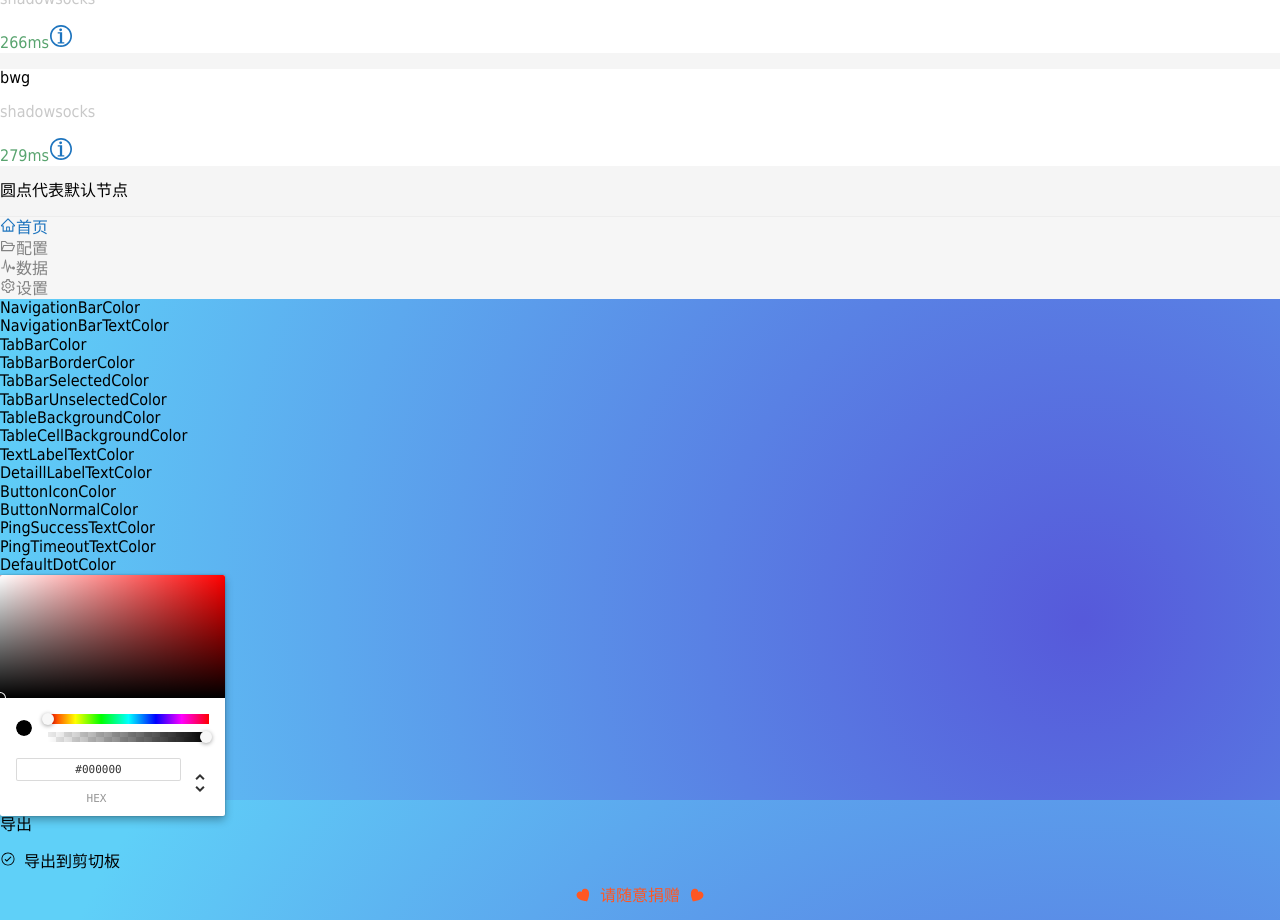
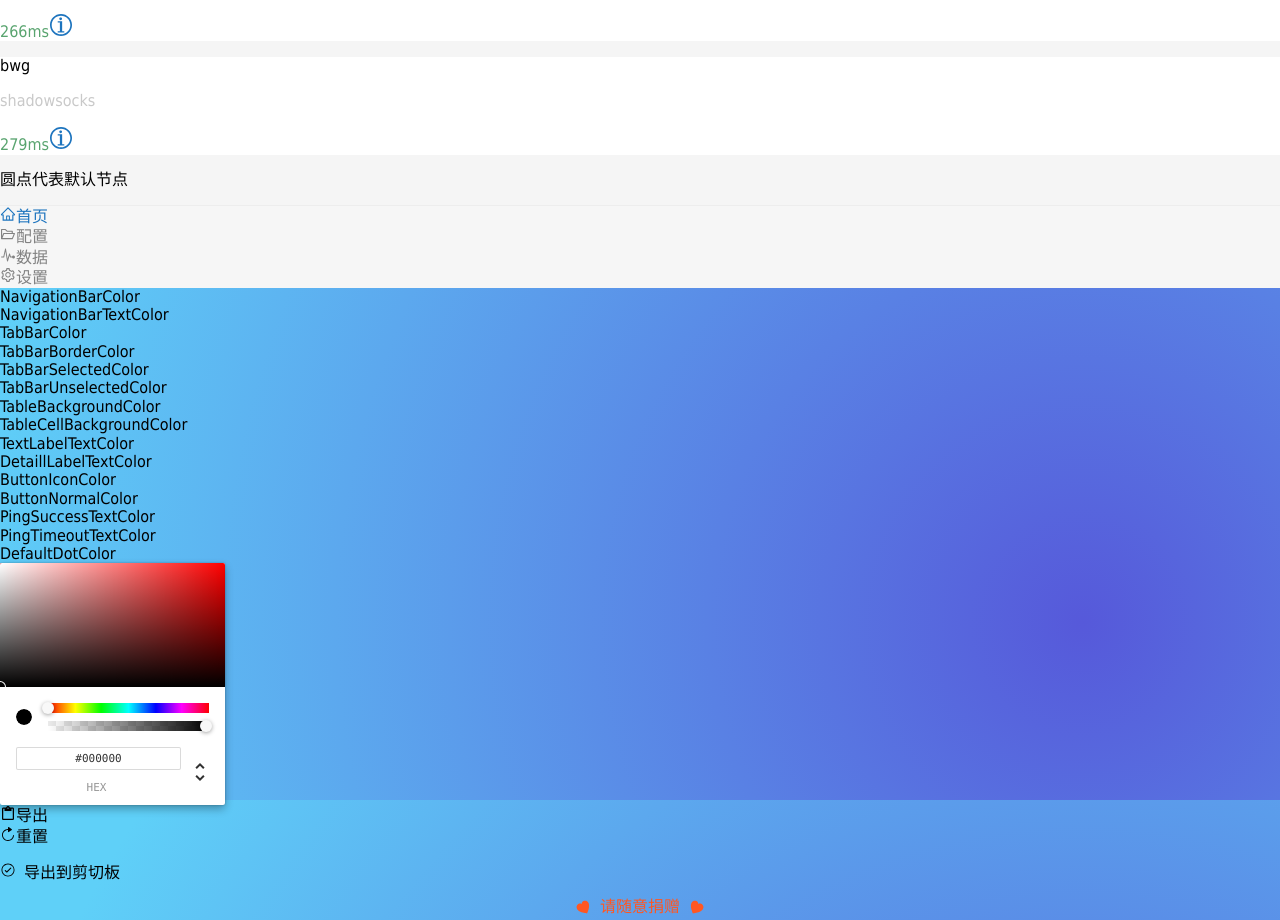
Before and after one commit to pot-code/shadowrocket-theme, a React app: page / in a window 1280 px wide. Shown: the top 920 px of the page. Built offline with nearby package versions, Linux system fonts and the light colour scheme; the HTML template or start-up script is replaced by a standard one.

Commit message:
feat: add reset button

```diff
--- a/src/app.less
+++ b/src/app.less
@@ -261,20 +261,45 @@
     flex-direction: column;
 
     .export {
+      display: flex;
+      justify-content: space-around;
+      width: 100%;
+
       .button {
         line-height: 24px;
-        padding: 4px 8px;
+        padding: 4px 16px;
         background-color: #4fb0fd;
         color: #f5feff;
         text-align: center;
-        width: 50%;
         margin: 24px auto 0;
         border-radius: 4px;
-        transition: background-color 0.3s ease, color 0.3s ease;
+        transition: background-color 0.3s ease, color 0.3s ease, top 0.3s ease;
         cursor: pointer;
+        display: flex;
+        align-items: center;
+        position: relative;
+        top: 0;
+        user-select: none;
 
         &:hover {
           background-color: darken(#4fb0fd, 10%);
+        }
+        &:active {
+          background-color: darken(#4fb0fd, 20%);
+        }
+        &.warning {
+          background-color: #f1d040;
+        }
+        &.warning:hover {
+          background-color: darken(#f1d040, 10%);
+        }
+        &.warning:active {
+          background-color: darken(#f1d040, 20%);
+        }
+
+        .label {
+          margin-left: 2px;
+        }
       }
     }
     .tips {
@@ -291,7 +316,6 @@
 
       &.show {
         opacity: 1;
-        }
       }
     }
     .donate {
--- a/src/app.tsx
+++ b/src/app.tsx
@@ -56,7 +56,7 @@ function App() {
   return (
     <div styleName="app">
       <HomeScreen scheme={scheme} />
-      <ControlPanel scheme={scheme} setScheme={setScheme} />
+      <ControlPanel scheme={scheme} setScheme={setScheme} resetScheme={() => setScheme(defaultScheme)} />
       {/* <ToastContainer /> */}
     </div>
   )
--- a/src/control.tsx
+++ b/src/control.tsx
@@ -1,6 +1,6 @@
 import * as React from 'react'
 import { ChromePicker, ColorResult, ColorChangeHandler } from 'react-color'
-import { IoIosCheckmarkCircleOutline, IoIosHeart } from 'react-icons/io'
+import { IoIosCheckmarkCircleOutline, IoIosHeart, IoMdClipboard, IoIosRefresh } from 'react-icons/io'
 
 import { throttle } from './util'
 
@@ -15,6 +15,7 @@ const EXPORT_SUFFIX = '&v=1.0'
 interface IControlPanelProps {
   scheme: { [key: string]: string }
   setScheme: Function
+  resetScheme: Function
 }
 
 interface IControlPanelState {
@@ -138,13 +139,20 @@ export class ControlPanel extends React.PureComponent<IControlPanelProps, IContr
         </div>
         <div styleName="sidebar">
           <ChromePicker color={currentColor} onChange={this.onPickerColorChange} />
-          <div styleName="export" onClick={this.handleExport} onCopy={this.handleExportCopy}>
-            <div styleName="button">导出</div>
-            <p styleName={'tips' + (showTips ? ' show' : '')}>
-              <IoIosCheckmarkCircleOutline />
-              <span style={{ marginLeft: '8px' }}>导出到剪切板</span>
-            </p>
+          <div styleName="export">
+            <div styleName="button" onClick={this.handleExport} onCopy={this.handleExportCopy}>
+              <IoMdClipboard />
+              <span styleName="label">导出</span>
+            </div>
+            <div styleName="button warning" onClick={this.props.resetScheme as React.MouseEventHandler}>
+              <IoIosRefresh />
+              <span styleName="label">重置</span>
+            </div>
           </div>
+          <p styleName={'tips' + (showTips ? ' show' : '')}>
+            <IoIosCheckmarkCircleOutline />
+            <span style={{ marginLeft: '8px' }}>导出到剪切板</span>
+          </p>
           <div styleName="donate">
             <p
               style={{
```
Lines whose indentation alone changed are shown as unchanged.
